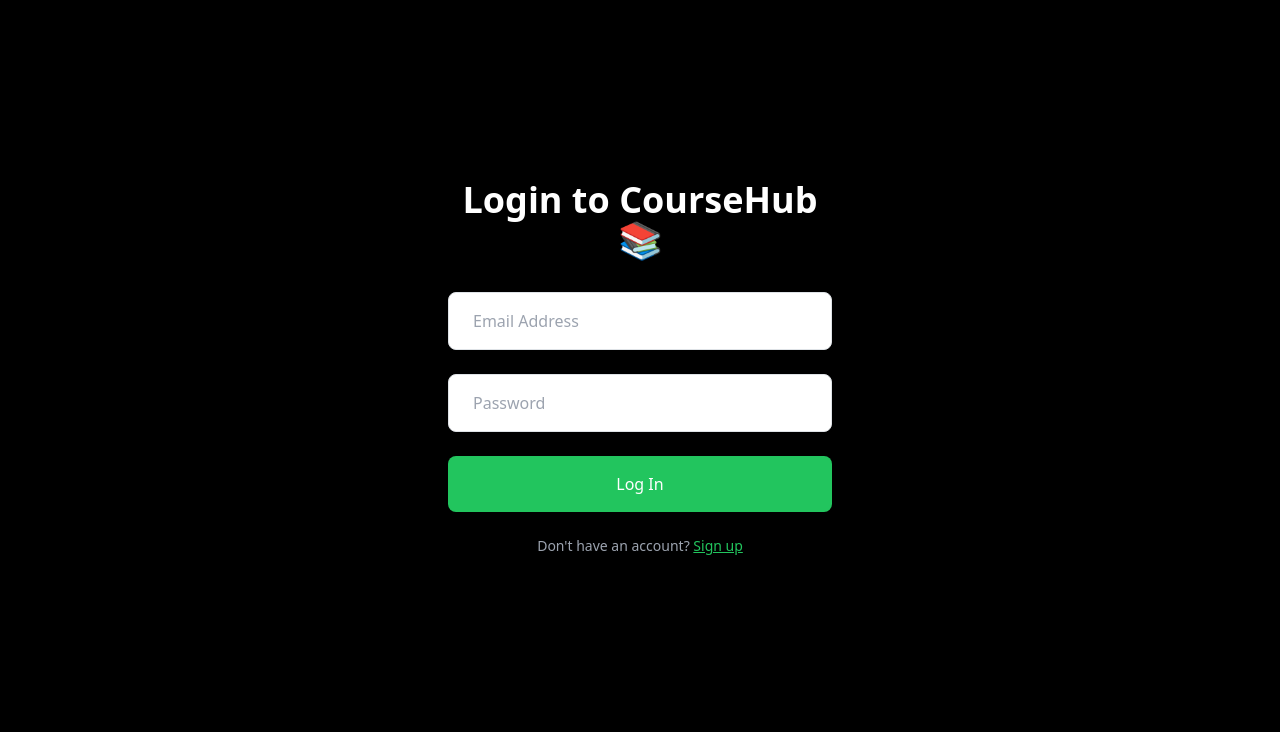
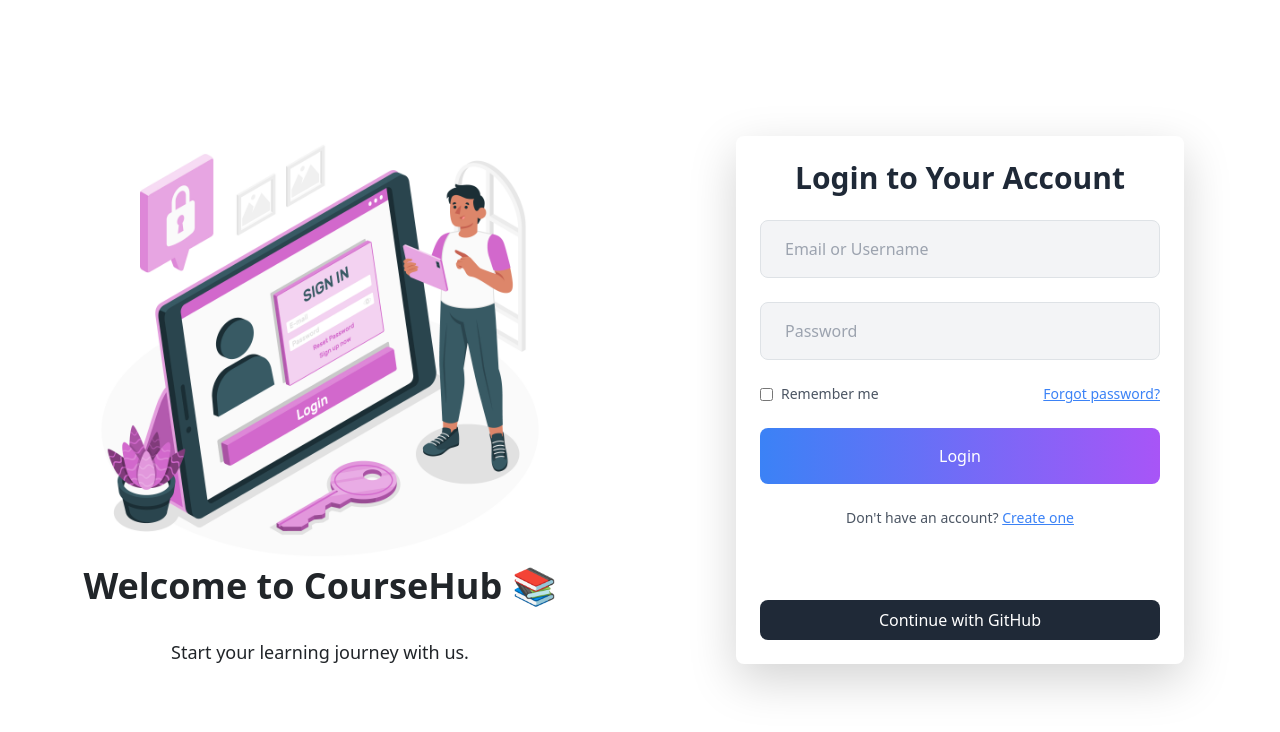
Before and after one commit to ParmS-Musale/Courses-Frontend, a React (Create React App) app: page /login in a window 1280 px wide. Shown: the top 732 px of the page. Built offline with nearby package versions, Linux system fonts and the light colour scheme.

Commit message:
Signup & Login Completed..!!

```diff
--- a/src/pages/Auth/Login.js
+++ b/src/pages/Auth/Login.js
@@ -45,54 +45,82 @@
   };
 
   return (
-    <div className="flex justify-center items-center min-h-screen bg-black">
-      <div className="w-full max-w-md p-8 space-y-6 bg-transparent">
-        <h2 className="text-4xl font-bold text-center text-white mb-8">
-          Login to CourseHub 📚
+    <div className="flex flex-col lg:flex-row items-center min-h-screen bg-white">
+      {/* Left Illustration */}
+      <div className="hidden lg:block lg:w-1/2 bg-gradient-to-br p-8">
+        <div className="flex flex-col justify-center items-center h-full">
+          <img
+            src="/assets/Login BG.jpg"
+            alt="Illustration"
+            className="w-full max-w-md"
+          />
+          <h1 className="text-4xl font-bold">Welcome to CourseHub 📚</h1>
+          <p className="text-lg mt-4">Start your learning journey with us.</p>
+        </div>
+      </div>
+
+      {/* Right Form */}
+      <div className="flex flex-col justify-center items-center lg:w-1/2 w-full px-8">
+        <div className="w-full max-w-md p-6 bg-white shadow-lg rounded-lg">
+          <h2 className="text-3xl font-bold text-gray-800 text-center mb-6">
+            Login to Your Account
           </h2>
           <form onSubmit={handleSubmit} className="space-y-6">
-          <div>
+            {/* Email Input */}
+            <div className="relative">
               <input
                 type="email"
-              placeholder="Email Address"
+                placeholder="Email or Username"
                 value={email}
                 onChange={(e) => setEmail(e.target.value)}
-              className="w-full px-4 py-3 text-gray-800 bg-white border border-gray-300 rounded-lg focus:outline-none focus:ring-2 focus:ring-green-500"
+                className="w-full px-4 py-3 bg-gray-100 border border-gray-300 rounded-lg focus:ring-2 focus:ring-blue-500 focus:outline-none"
               />
             </div>
-          <div>
+            {/* Password Input */}
+            <div className="relative">
               <input
                 type="password"
                 placeholder="Password"
                 value={password}
                 onChange={(e) => setPassword(e.target.value)}
-              className="w-full px-4 py-3 text-gray-800 bg-white border border-gray-300 rounded-lg focus:outline-none focus:ring-2 focus:ring-green-500"
+                className="w-full px-4 py-3 bg-gray-100 border border-gray-300 rounded-lg focus:ring-2 focus:ring-blue-500 focus:outline-none"
               />
             </div>
+            {/* Remember Me & Forgot Password */}
+            <div className="flex justify-between items-center">
+              <label className="flex items-center text-sm text-gray-600">
+                <input type="checkbox" className="mr-2" /> Remember me
+              </label>
+              <a href="#" className="text-sm text-blue-500 hover:underline">
+                Forgot password?
+              </a>
+            </div>
+            {/* Submit Button */}
             <button
               type="submit"
               disabled={isLoading}
-            className="w-full py-3 px-4 text-white bg-green-500 rounded-lg hover:bg-green-600 disabled:bg-gray-400"
+              className="w-full py-3 text-white bg-gradient-to-r from-blue-500 to-purple-500 rounded-lg hover:from-blue-600 hover:to-purple-600 disabled:bg-gray-400"
             >
-            {isLoading ? "Logging in..." : "Log In"}
+              {isLoading ? "Logging in..." : "Login"}
             </button>
           </form>
-        <p className="text-center text-sm text-gray-400 mt-4">
+          {/* Sign Up Link */}
+          <p className="text-center text-sm text-gray-600 mt-4">
             Don't have an account?{" "}
-          <a href="/signup" className="text-green-500 hover:text-green-400">
-            Sign up
+            <a href="/signup" className="text-blue-500 hover:underline">
+              Create one
             </a>
           </p>
-        <div className="mt-6">
-          <GoogleOAuthProvider clientId="YOUR_GOOGLE_CLIENT_ID">
+          {/* Social Login */}
+          <div className="mt-6 flex flex-col space-y-2">
             <GoogleLogin
               onSuccess={handleGoogleLogin}
-              onError={() => toast.error("Google Login Failed")}
-              useOneTap
-              shape="pill"
-              className="w-full py-2 text-center text-white bg-blue-500 rounded-lg hover:bg-blue-600"
-            />
-          </GoogleOAuthProvider>
+              onError={() => console.log("Google Login Failed")}
+            ></GoogleLogin>
+            <button className="w-full py-2 text-white bg-gray-800 rounded-lg hover:bg-gray-900">
+              Continue with GitHub
+            </button>
+          </div>
         </div>
       </div>
     </div>
--- a/src/pages/Auth/Signup.js
+++ b/src/pages/Auth/Signup.js
@@ -8,7 +8,8 @@
   const { signup } = useContext(AuthContext);
   const [email, setEmail] = useState("");
   const [password, setPassword] = useState("");
-  const [username, setUsername] = useState(""); // Added state for username
+  const [username, setUsername] = useState(""); // State for username
+  const [isLoading, setIsLoading] = useState(false); // Loading state
   const navigate = useNavigate();
 
   const handleSubmit = async (e) => {
@@ -21,70 +22,91 @@
   };
 
   const handleGoogleSignIn = (response) => {
-    console.log("Google Login successful!", response);
     if (response?.credential) {
       const decoded = jwtDecode(response.credential);
-      console.log(decoded); // Log the decoded user info
+      console.log("Google User Info:", decoded);
     }
   };
 
   return (
-    <div className="flex justify-center items-center min-h-screen bg-black">
-      <div className="w-full max-w-md p-8 space-y-6 bg-transparent">
-        <h2 className="text-4xl font-extrabold text-center text-white mb-8">
+    <div className="flex flex-col lg:flex-row items-center min-h-screen bg-white">
+      {/* Right Illustration */}
+      <div className="hidden lg:block lg:w-1/2 bg-gradient-to-br">
+        <div className="flex flex-col justify-center items-center h-full">
+          <img
+            src="/assets/Login BG.jpg"
+            alt="Illustration"
+            className="w-full max-w-md"
+          />
+          <h1 className="text-4xl font-bold">Join CourseHub Today 📚</h1>
+          <p className="text-lg mt-4">Start learning and growing with us.</p>
+        </div>
+      </div>
+
+      {/* Left Form */}
+      <div className="flex flex-col justify-center items-center lg:w-1/2 w-full px-8">
+        <div className="w-full max-w-md p-6 bg-white shadow-lg rounded-lg">
+          <h2 className="text-3xl font-bold text-gray-800 text-center mb-6">
             Create Your Account
           </h2>
           <form onSubmit={handleSubmit} className="space-y-6">
-          <div>
+            {/* Username Input */}
+            <div className="relative">
               <input
                 type="text"
                 placeholder="Username"
                 value={username}
                 onChange={(e) => setUsername(e.target.value)}
-              className="w-full px-4 py-3 text-gray-800 bg-white border border-gray-300 rounded-lg focus:outline-none focus:ring-2 focus:ring-green-500"
+                className="w-full px-4 py-3 bg-gray-100 border border-gray-300 rounded-lg focus:ring-2 focus:ring-green-500 focus:outline-none"
               />
             </div>
-          <div>
+            {/* Email Input */}
+            <div className="relative">
               <input
                 type="email"
                 placeholder="Email Address"
                 value={email}
                 onChange={(e) => setEmail(e.target.value)}
-              className="w-full px-4 py-3 text-gray-800 bg-white border border-gray-300 rounded-lg focus:outline-none focus:ring-2 focus:ring-green-500"
+                className="w-full px-4 py-3 bg-gray-100 border border-gray-300 rounded-lg focus:ring-2 focus:ring-green-500 focus:outline-none"
               />
             </div>
-          <div>
+            {/* Password Input */}
+            <div className="relative">
               <input
                 type="password"
                 placeholder="Password"
                 value={password}
                 onChange={(e) => setPassword(e.target.value)}
-              className="w-full px-4 py-3 text-gray-800 bg-white border border-gray-300 rounded-lg focus:outline-none focus:ring-2 focus:ring-green-500"
+                className="w-full px-4 py-3 bg-gray-100 border border-gray-300 rounded-lg focus:ring-2 focus:ring-green-500 focus:outline-none"
               />
             </div>
+            {/* Submit Button */}
             <button
               type="submit"
-            className="w-full py-3 px-4 text-white bg-green-500 rounded-lg hover:bg-green-600 focus:outline-none focus:ring-2 focus:ring-green-500"
+              disabled={isLoading}
+              className="w-full py-3 text-white bg-gradient-to-r from-blue-500 to-purple-500 rounded-lg hover:from-blue-600 hover:to-purple-600 disabled:bg-gray-400"
             >
-            Sign Up
+              {isLoading ? "Creating account..." : "Sign Up"}
             </button>
           </form>
-        <p className="text-center text-sm text-gray-400 mt-4">
+          {/* Login Redirect */}
+          <p className="text-center text-sm text-gray-600 mt-4">
             Already have an account?{" "}
-          <a href="/login" className="text-green-500 hover:text-green-400">
+            <a href="/login" className="text-green-500 hover:underline">
               Login here
             </a>
           </p>
-        <div className="mt-6">
-          <GoogleOAuthProvider clientId="YOUR_GOOGLE_CLIENT_ID">
+          {/* Social Signup */}
+          <div className="mt-6 flex flex-col space-y-2">
             <GoogleLogin
               onSuccess={handleGoogleSignIn}
-              onError={() => console.log("Google Login Failed")}
-              useOneTap
-              shape="pill"
+              onError={() => console.log("Google Sign-Up Failed")}
               className="w-full py-2 text-center text-white bg-blue-500 rounded-lg hover:bg-blue-600"
             />
-          </GoogleOAuthProvider>
+            <button className="w-full py-2 text-white bg-gray-800 rounded-lg hover:bg-gray-900">
+              Continue with GitHub
+            </button>
+          </div>
         </div>
       </div>
     </div>
```
Also changed, not shown: public/assets/Login BG.jpg (added), public/assets/login-BG.svg (added). Lines whose indentation alone changed are shown as unchanged.
